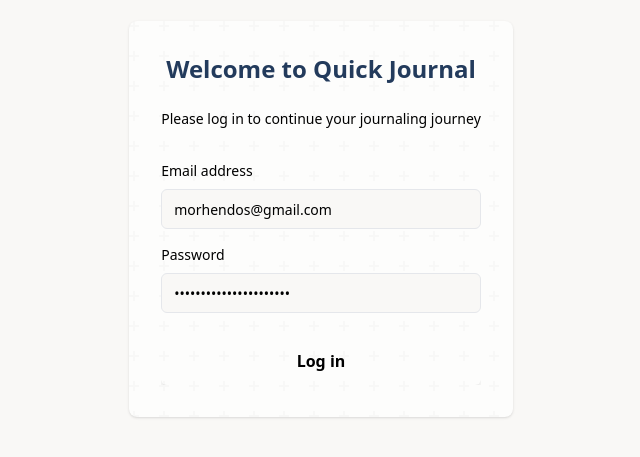
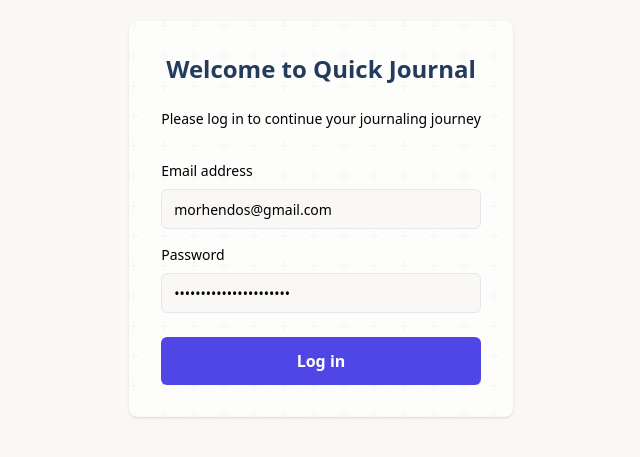
Before and after one commit to morhendos/quick-journal-app, a Next.js app: page /login in a window 1280 px wide. Shown: the part 181-638 px from the top of the page, without its empty margins (319-959 px from the left). Built offline with nearby package versions, Linux system fonts and the light colour scheme; no server answers.

Commit message:
feat: update button color scheme for better visibility

```diff
--- a/src/app/login/page.tsx
+++ b/src/app/login/page.tsx
@@ -140,7 +140,7 @@ export default function LoginPage() {
               <button
                 type="submit"
                 disabled={isLoading}
-                className="inline-flex w-full items-center justify-center rounded-md bg-primary text-primary-foreground hover:bg-primary/90 h-12 px-6 py-3 text-base font-semibold transition-colors focus-visible:outline-none focus-visible:ring-2 focus-visible:ring-ring focus-visible:ring-offset-2 disabled:opacity-50 disabled:pointer-events-none shadow-lg hover:shadow-xl"
+                className="inline-flex w-full items-center justify-center rounded-md bg-indigo-600 text-white hover:bg-indigo-500 h-12 px-6 py-3 text-base font-semibold transition-colors focus-visible:outline-none focus-visible:ring-2 focus-visible:ring-ring focus-visible:ring-offset-2 disabled:opacity-50 disabled:pointer-events-none shadow-lg hover:shadow-xl dark:bg-indigo-500 dark:hover:bg-indigo-400"
               >
                 {isLoading ? (
                   <>
```
